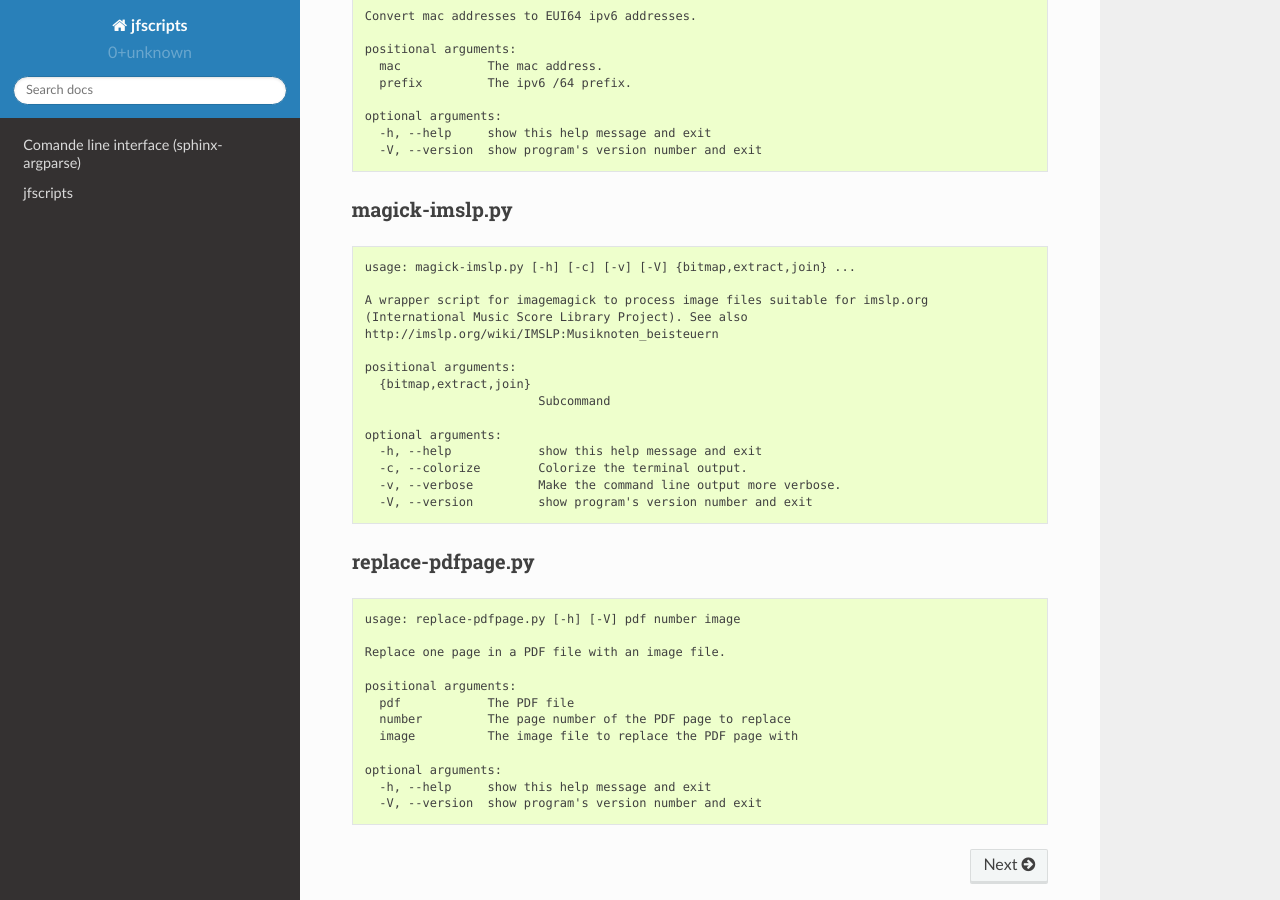
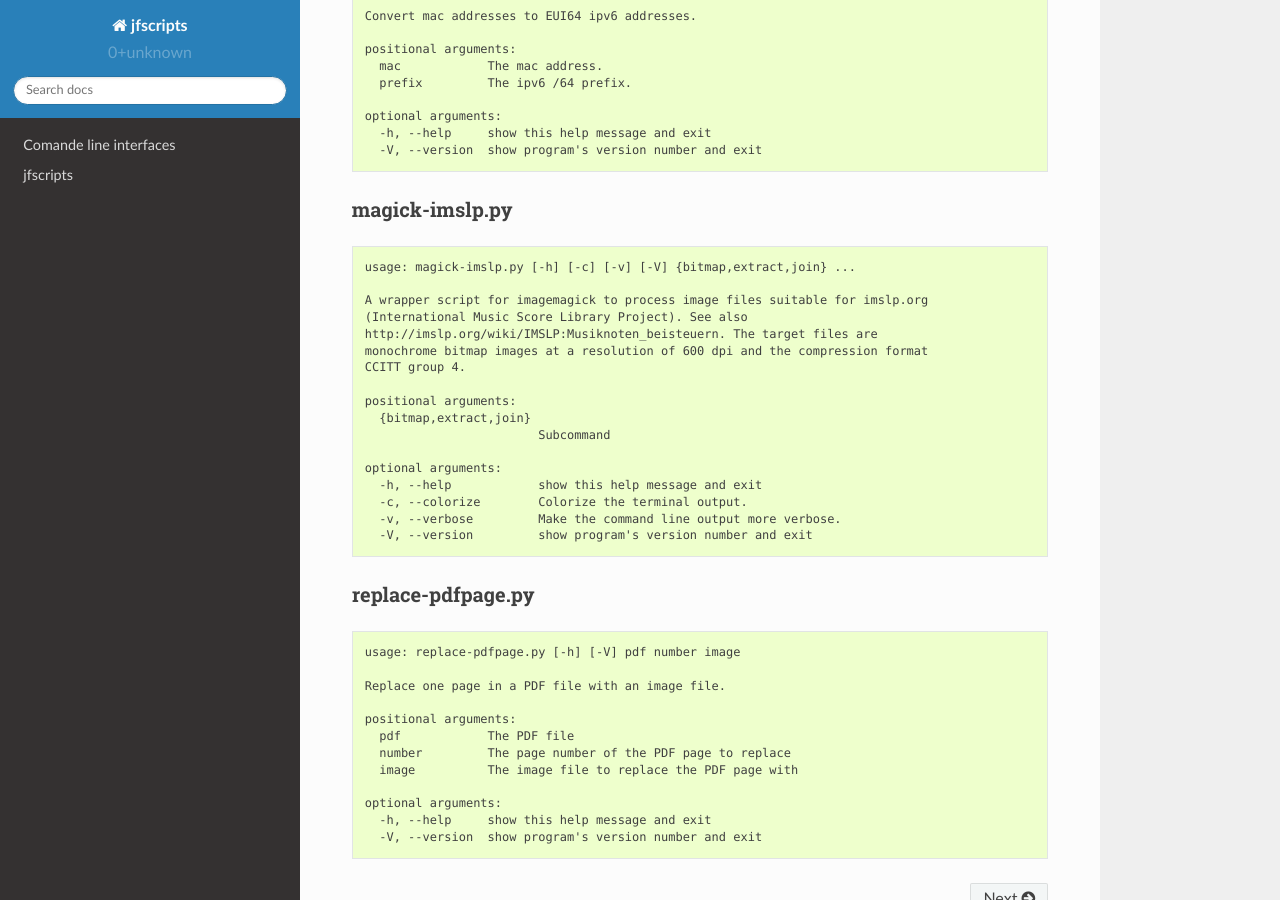
Before and after one commit to Josef-Friedrich/jfscripts, a Sphinx documentation site: the page built from doc/source/index.rst, in a window 1280 px wide and 900 px high, scrolled down 2120 px. Built offline with Sphinx 7.4.7 and the Read the Docs theme 2.0.0, drawn with Linux system fonts in a browser that asks for light colours; some of the changed text lies outside the part shown.

Commit message:
Improve docs

```diff
--- a/README.rst
+++ b/README.rst
@@ -112,7 +112,9 @@ magick-imslp.py
 
     A wrapper script for imagemagick to process image files suitable for imslp.org
     (International Music Score Library Project). See also
-    http://imslp.org/wiki/IMSLP:Musiknoten_beisteuern
+    http://imslp.org/wiki/IMSLP:Musiknoten_beisteuern. The target files are
+    monochrome bitmap images at a resolution of 600 dpi and the compression format
+    CCITT group 4.
 
     positional arguments:
       {bitmap,extract,join}
--- a/doc/source/cli.rst
+++ b/doc/source/cli.rst
@@ -1,6 +1,5 @@
-Comande line interface (sphinx-argparse)
-========================================
-
+Comande line interfaces
+=======================
 
 dns-ipv6-prefix.py
 ------------------
```
Also changed, not shown: 1 other file.
